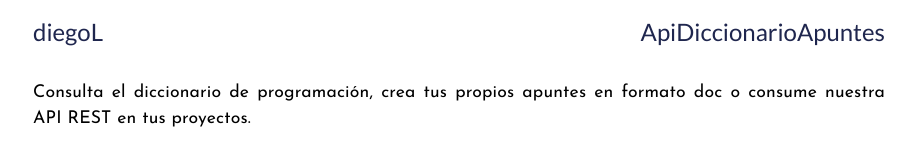
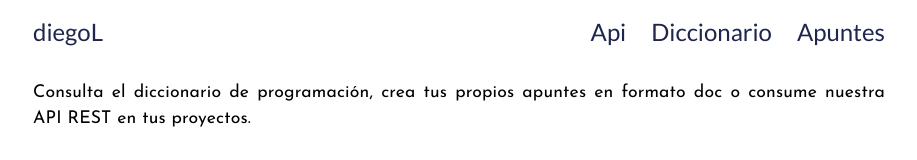
Before and after one commit to diego-rg/react-diccionario-programacion, a React (Create React App) app: page / in a window 1280 px wide. Shown: the top 160 px of the page, without its empty margins (181-1098 px from the left). Built offline with nearby package versions, Linux system fonts and the light colour scheme; no server answers.

Commit message:
loading page: changed font; navbarmenu: padding

```diff
--- a/public/index.css
+++ b/public/index.css
@@ -1,3 +1,7 @@
 body {
   margin: 0;
 }
+
+.navbar-menu-md a {
+  padding-left: 25px;
+}
--- a/src/components/Header.js
+++ b/src/components/Header.js
@@ -77,7 +77,7 @@ const Header = () => {
           >
             <LinkNav href="/">diegoS</LinkNav>
           </Box>
-          <Box sx={{ display: { xs: "none", md: "flex" } }}>
+          <Box className="navbar-menu-md" sx={{ display: { xs: "none", md: "flex" } }}>
             <LinkNav href="/api">Api</LinkNav>
             <LinkNav href="/dictionary">Diccionario</LinkNav>
             <LinkNav href="/cheatsheet">Apuntes</LinkNav>
--- a/src/components/Loading.js
+++ b/src/components/Loading.js
@@ -22,10 +22,9 @@ const Loading = () => {
         </Stack>
       </Box>
       <Typography
-        variant="h4"
+        variant="h5"
         component="p"
         sx={{
-          fontFamily: "Dancing Script",
           color: "white",
           textAlign: "center",
           padding: 4,
```
